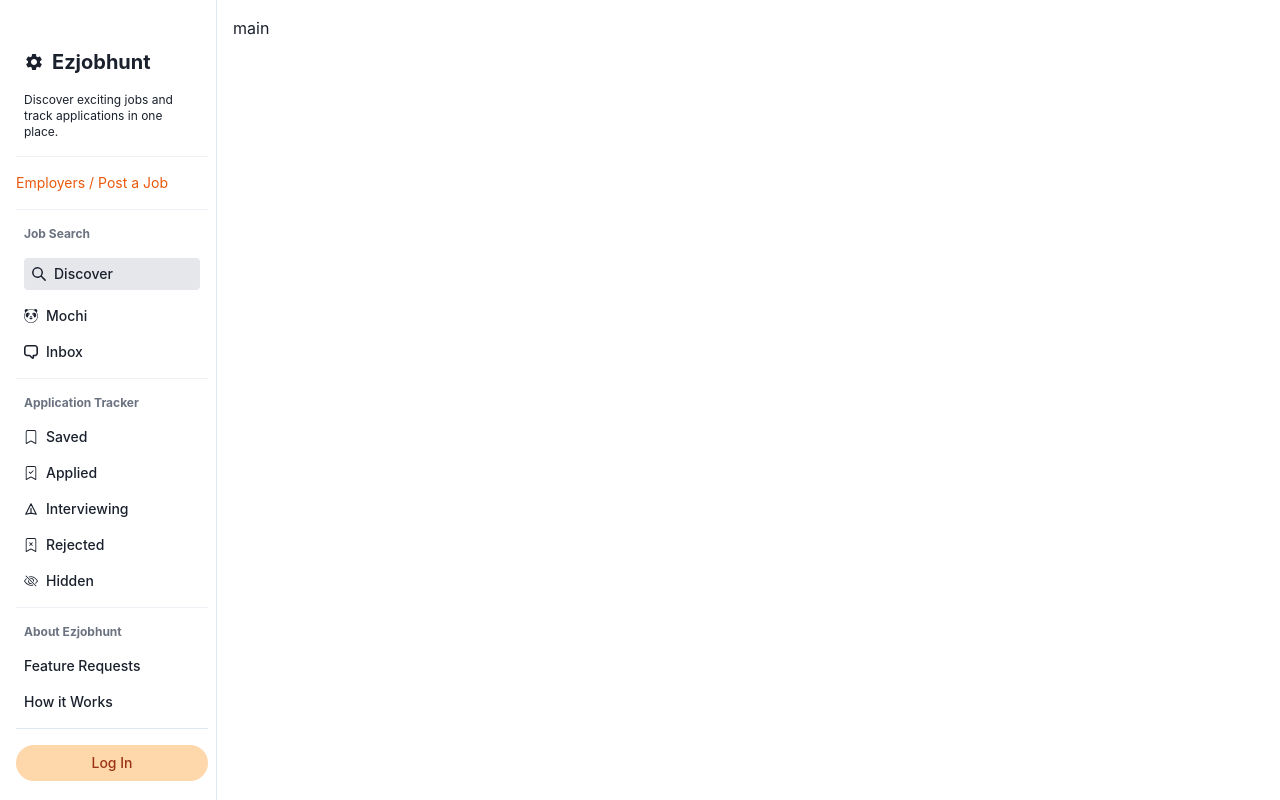
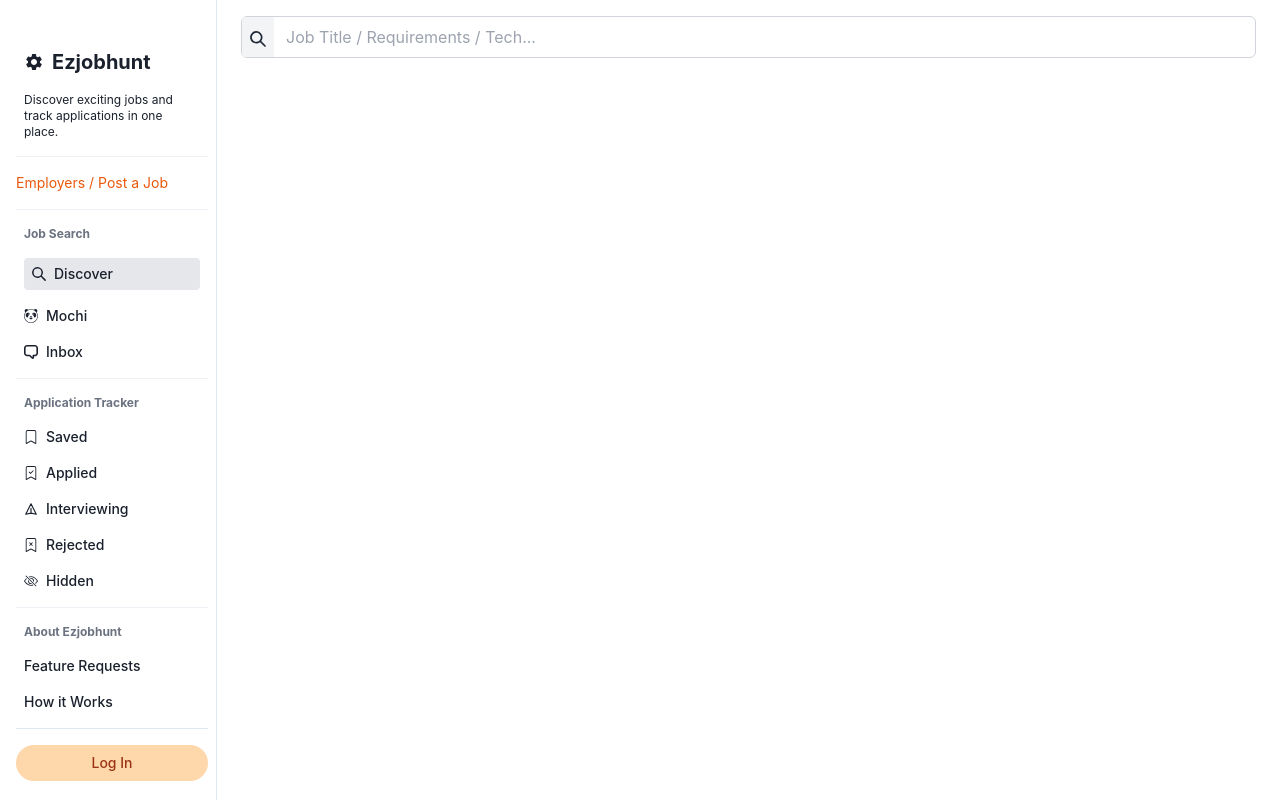
Before and after one commit to MichaelSukkiSong/Ezjobhunt-react, a React (Create React App) app: page / in a window 1280 px wide. Built offline with nearby package versions, Linux system fonts and the light colour scheme.

Commit message:
adjusted mainpage structure, made searchbar in main panel

```diff
--- a/src/components/MainPanel.js
+++ b/src/components/MainPanel.js
@@ -1,5 +1,28 @@
+import { SearchIcon } from '@chakra-ui/icons';
+
 const MainPanel = () => {
-  return <div className="h-screen p-4 w-full">main</div>;
+  return (
+    <div className="h-screen p-4 w-full">
+      <div className="md:px-2">
+        <div className="flex flex-col">
+          <div className="flex flex-col justify-center">
+            <div className="flex items-center bg-white pr-2 rounded-md border border-gray-300 focus-within:border-black ">
+              <button className="bg-gray-100 text-gray-800 p-2 rounded-l ">
+                <SearchIcon />
+              </button>
+              <input
+                className="pl-3 grow outline-none placeholder:text-sm placeholder:md:text-base"
+                placeholder="Job Title / Requirements / Tech..."
+              />
+            </div>
+          </div>
+          <div className="mt-4 mb-2"></div>
+          <div className="flex items-center my-2 mb-4 ml-2 space-x-4"></div>
+          <div className="infinite-scroll-component__outerdiv"></div>
+        </div>
+      </div>
+    </div>
+  );
 };
 
 export default MainPanel;
--- a/src/pages/MainPage.js
+++ b/src/pages/MainPage.js
@@ -1,14 +1,15 @@
-import MainPagePC from './MainPagePC';
-import MainPageMobile from './MainPageMobile';
+import MainPanel from '../components/MainPanel';
+import SidePanel from '../components/SidePanel';
 
 const MainPage = () => {
   return (
     <>
-      <div className="block p-4 md:p-0 md:hidden">
-        <MainPageMobile />
-      </div>
+      <div className="block p-4 md:p-0 md:hidden">hello</div>
       <div className="hidden md:block">
-        <MainPagePC />
+        <div className="flex h-screen">
+          <SidePanel />
+          <MainPanel />
+        </div>
       </div>
     </>
   );
--- a/src/pages/MainPageMobile.js
+++ /dev/null
@@ -1,5 +0,0 @@
-const MainPageMobile = () => {
-  return <></>;
-};
-
-export default MainPageMobile;
--- a/src/pages/MainPagePC.js
+++ /dev/null
@@ -1,13 +0,0 @@
-import MainPanel from '../components/MainPanel';
-import SidePanel from '../components/SidePanel';
-
-const MainPagePC = () => {
-  return (
-    <div className="flex h-screen">
-      <SidePanel />
-      <MainPanel />
-    </div>
-  );
-};
-
-export default MainPagePC;
```
